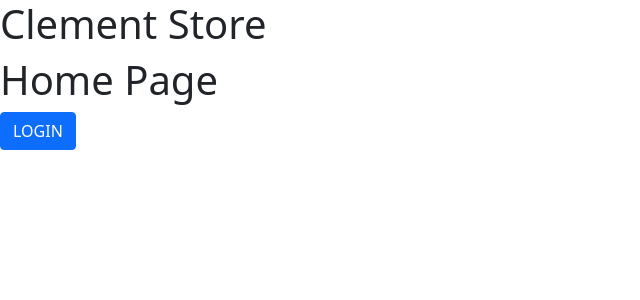
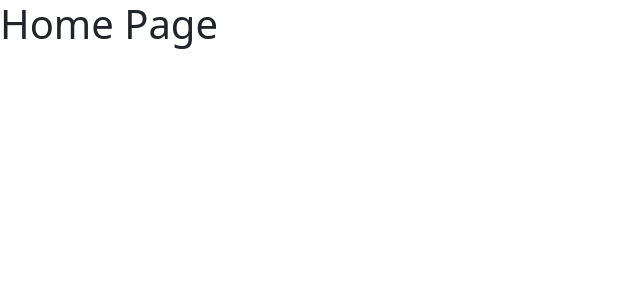
Before and after one commit to iamclement1/thestore, a React (Create React App) app: page / in a window 1280 px wide. Shown: the top 300 px of the page, without its empty margins (0-640 px from the left). Built offline with nearby package versions, Linux system fonts and the light colour scheme.

Commit message:
added routing

```diff
--- a/src/App.js
+++ b/src/App.js
@@ -1,12 +1,23 @@
 import React from 'react';
 import Homepage from './Pages/Homepage';
+import RegisterPage from './Pages/RegisterPage';
+import LoginPage from './Pages/LoginPage';
+import ProductInfo from './Pages/ProductInfo';
+import CartPage from './Pages/CartPage';
+import { BrowserRouter, Routes, Route } from 'react-router-dom';
 
 const App = () => {
     return (
-        <div>
-            <h1>Clement Store</h1>
-            <Homepage/>
-            <button className='btn btn-primary'>LOGIN</button>
+        <div className='App'>
+            <BrowserRouter>
+            <Routes>
+                <Route path='/' exact element={<Homepage/>} />
+                <Route path='/register' element={<RegisterPage />} />
+                <Route path='/login' element={ <LoginPage /> } />
+                <Route path='/product-info' element={ <ProductInfo /> } />
+                <Route path='/cart' element={ <CartPage /> } />
+            </Routes>
+            </BrowserRouter>
         </div>
 
     )
```
